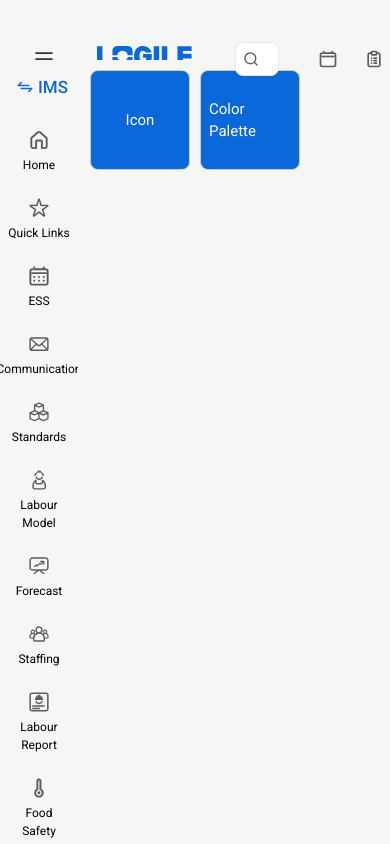
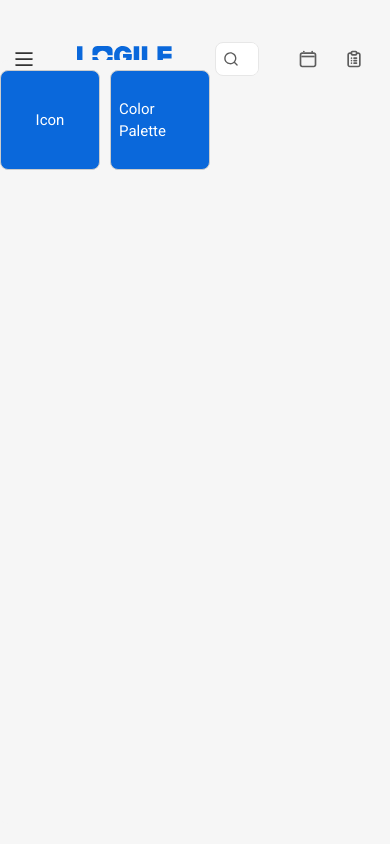
Before and after one commit to devBinay/task-template-poc, a React (Vite) app: page /dev in a window 390 px wide. Built offline with nearby package versions, Linux system fonts and the light colour scheme.

Commit message:
added hamburger animation

```diff
--- a/src/layouts/AppShell.tsx
+++ b/src/layouts/AppShell.tsx
@@ -5,28 +5,38 @@ import AppBar from './appBar/AppBar';
 import Sidebar from './sidebar/Sidebar';
 import { defaultConstants } from '@/core/constants';
 import './appshell.style.scss'
-import { useState } from 'react';
-const sideDrawerWidth = defaultConstants.sidebarWidth;
+import { useEffect, useRef, useState } from 'react';
 const topBarHeight = defaultConstants.topBarHeight;
 
 export default function AppShell() {
   const location = useLocation();
   const activePath = location.pathname;
-  const [showMenu, setShowMenu] = useState(true);
+  const [showMenu, setShowMenu] = useState(false);
+  const sidebarRef = useRef<HTMLDivElement>(null);
+
   const handleToggleMenu = () => {
     setShowMenu(!showMenu);
   }
+
+  useEffect(()=>{
+    if (sidebarRef.current) {
+      if(showMenu) {
+        sidebarRef.current.style.width="90px";
+        sidebarRef.current.style.paddingRight = "var(--space-lg)";
+        sidebarRef.current.style.transition = "width .8s";
+      }
+      else {
+        sidebarRef.current.style.width="0px";
+        sidebarRef.current.style.paddingRight = "0px";
+        sidebarRef.current.style.transition = "width .8s";
+      }
+    }
+  },[showMenu]);
   return (
     <div className='appShell__container'>
       <AppBar drawerHeight={topBarHeight} handleToggleMenu={handleToggleMenu}/>
       <div className='appShell__sideNavAndbody'>
-        {
-          showMenu ?
-          <Box>
-            <Sidebar drawerWidth={sideDrawerWidth} activePath={activePath}/>
-          </Box>
-          :""
-        }
+            <Sidebar activePath={activePath} sidebarRef={sidebarRef}/>
       <main
         className='appShell__body'
       >
--- a/src/layouts/Sidebar.tsx
+++ b/src/layouts/Sidebar.tsx
@@ -1,4 +1,5 @@
 import React from 'react';
+import type { RefObject } from 'react';
 import Drawer from '@mui/material/Drawer';
 import List from '@mui/material/List';
 import ListItem from '@mui/material/ListItem';
@@ -9,6 +10,8 @@ import { Link } from 'react-router-dom';
 interface SidebarProps {
   drawerWidth: number;
   topBarHeight?: number;
+  activePath: string;
+  sidebarRef: RefObject<HTMLDivElement>;
 }
 
 const menuItems = [
--- /dev/null
+++ b/src/layouts/appBar/AppBar.style.scss
@@ -0,0 +1,12 @@
+.app-bar-main-container {
+    padding: 0;
+    background-color: var(--bg-secondary);
+    color: var(--text-primary);
+    position: static;
+    .logo-section {
+        display: flex;
+        align-items: center;
+        justify-content: space-between;
+        padding: var(--space-xs) var(--space-3xl) var(--space-xs) var(--space-xs);
+    }
+}
--- a/src/layouts/appBar/AppBar.tsx
+++ b/src/layouts/appBar/AppBar.tsx
@@ -9,8 +9,10 @@ import navAvatarPng from '@/assets/navbarAvatar.png'
 import NavSearchBar from './components/searchBar/SearchBar';
 import SvgIcon from '@/core/components/Icon';
 import { styled } from "@mui/material/styles";
+import "./AppBar.style.scss";
 interface AppBarProps {
   drawerHeight: number;
+  handleToggleMenu: () => void,
 }
 
 const MainMenu = styled(Button)(() => ({
@@ -31,10 +33,10 @@ const AppBar: React.FC<AppBarProps> = ({ drawerHeight, handleToggleMenu }) => {
   const handleSearch = (value: string) => {
     console.log(value)
   }
-  return <Stack component={"header"}
-    sx={{ padding: 0, height: drawerHeight, backgroundColor: 'var(--bg-secondary)', color: 'var(--text-primary)', position: "unset" }}
+  return <Stack className='app-bar-main-container' component={"header"}
+    sx={{ height: drawerHeight }}
   >
-    <div style={{ alignItems: "center", display: "flex", justifyContent: "space-between", padding: "var(--space-xs) var(--space-3xl)" }}>
+    <div className='logo-section'>
       {/* Logo Section */}
       <Stack direction={"row"} sx={{
         height: "fit-content",
--- a/src/layouts/sidebar/Sidebar.tsx
+++ b/src/layouts/sidebar/Sidebar.tsx
@@ -5,8 +5,8 @@ import './sidebar.style.scss'
 import SvgIcon from '@/core/components/Icon';
 import type { icons } from '@/core/constants/Icons';
 interface SidebarProps {
-  drawerWidth: number;
   activePath: string;
+  sidebarRef?: React.Ref<HTMLDivElement>;
 }
 
 const menuItems: {
@@ -64,20 +64,16 @@ const StyledListItemButton = styled(ListItemButton,{
     }
 }));
 
-const Sidebar: React.FC<SidebarProps> = ({ drawerWidth,activePath }) => {
+const Sidebar: React.FC<SidebarProps> = ({ activePath, sidebarRef }) => {
   const [appSwitchValue,setAppSwitchValue] = useState<"IMS"|"WFM">("IMS");
   const handleSwitchAppName = ()=>{
     setAppSwitchValue(prev=> prev == 'IMS' ? 'WFM':'IMS')
   }
-
- return <Stack className='sidebar__container' sx={()=>({
-  backgroundColor:'var(--bg-secondary)',
-  width:drawerWidth
- })}>
-    <div className='sidebar__switch'>
+  return (
+ <Stack className='sidebar__container' ref={sidebarRef}>
+  <Stack className='sidebar__switch'>
     <ButtonBase  disableRipple disableTouchRipple onClick={handleSwitchAppName}>
-
-    <SvgIcon component='exchange' size={18} fill={'currentColor'}/>
+    <SvgIcon component='exchange' size={20} />
     <Typography sx={()=>({
       textAlign:'center',
       fontWeight:500,
@@ -86,7 +82,6 @@ const Sidebar: React.FC<SidebarProps> = ({ drawerWidth,activePath }) => {
       fontSize:"1.7rem"
     })}>{appSwitchValue}</Typography>
     </ButtonBase>
-    </div>
 
     <Stack className='sidebar__list'>
       {menuItems.map((item) => {
@@ -96,6 +91,7 @@ const Sidebar: React.FC<SidebarProps> = ({ drawerWidth,activePath }) => {
                 <Typography sx={()=>({
                   textAlign:'center',
                   fontSize:"1.2rem",
+                  whiteSpace: "nowrap",
                   fontWeight:"inherit",
                 })}>{item.text}</Typography>
           </StyledListItemButton>
@@ -103,7 +99,7 @@ const Sidebar: React.FC<SidebarProps> = ({ drawerWidth,activePath }) => {
       })}
     </Stack>
 </Stack>
-
-    };
+</Stack>
+)};
 
 export default Sidebar;
--- a/src/layouts/sidebar/sidebar.style.scss
+++ b/src/layouts/sidebar/sidebar.style.scss
@@ -5,6 +5,12 @@
     display: flex;
     align-items: start;
     overflow-y: auto;
+    white-space: nowrap;
+    word-break: keep-all;
+    padding-right: 0px;
+    scrollbar-width: none;
+    background-color:var(--bg-secondary);
+    width:0px;
 
     scrollbar-width: none;
 
```
